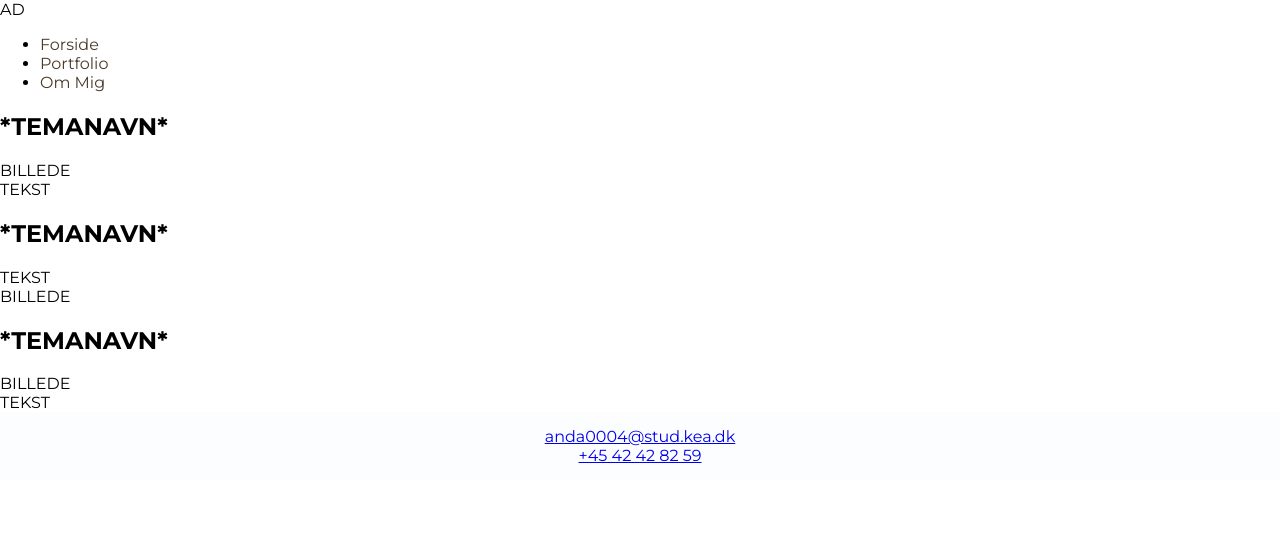
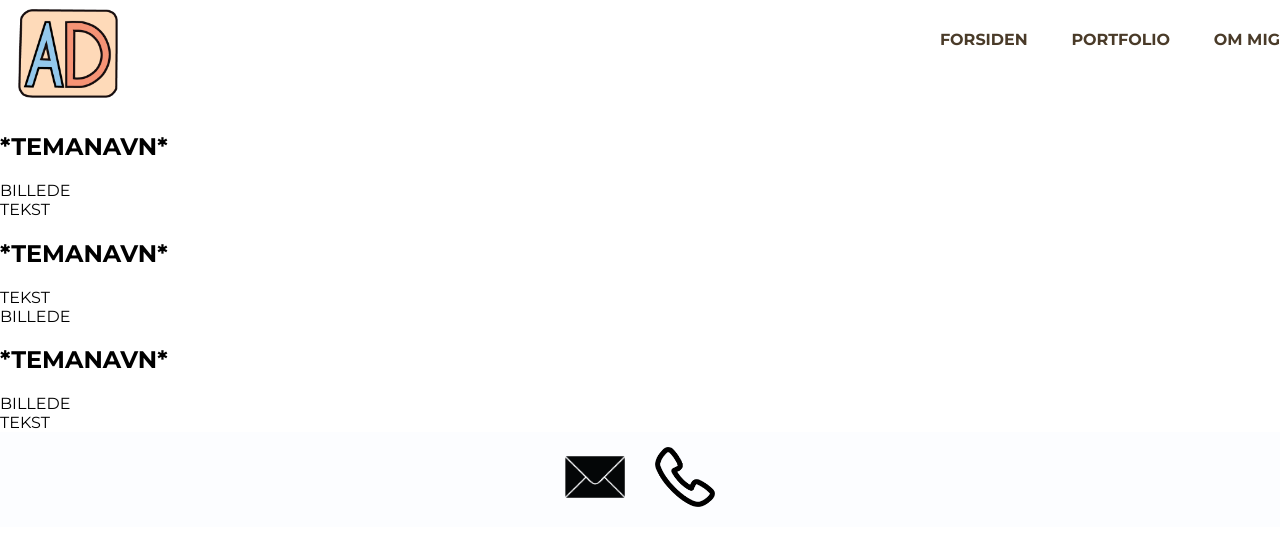
Before and after one commit to anjadavi/Eksamenssite, a plain HTML site: page potfolio.html in a window 1280 px wide. Drawn offline with Linux system fonts and the light colour scheme.

Commit message:
tilføjer header og footer

```diff
--- a/potfolio.html
+++ b/potfolio.html
@@ -3,22 +3,36 @@
 <head>
     <meta charset="UTF-8">
     <meta name="viewport" content="width=device-width, initial-scale=1.0">
-    <link href="https://fonts.googleapis.com/css2?family=Montserrat:ital,wght@0,100..900;1,100..900&display=swap" rel="stylesheet" />
-    <title>Portfolio Page</title>
+    <title>Forside</title>
     <link rel="stylesheet" href="style.css">
+    <link rel="stylesheet" href="scripts.js">
+    <link href="https://fonts.googleapis.com/css2?family=Montserrat:wght@300;400;500;600;700&display=swap" rel="stylesheet">
 </head>
+
+<body>
+
+
       <body>
         <header>
-        <div class="logo">
-            <span class="ad">AD</span>
+            <div>
+              <div class="mobil_header">
+                <input type="checkbox" id="burger-toggle" />
+                <label for="burger-toggle" class="burger-menu">&#9776;</label>
               </div>
+
               <nav>
-            <ul>
-                <li><a href="#">Forside</a></li>
-                <li><a href="#">Portfolio</a></li>
-                <li><a href="#">Om Mig</a></li>
+                <ul class="nav_bar">
+                  <li><a href="index.html">FORSIDEN</a></li>
+                  <li><a href="potfolio.html">PORTFOLIO</a></li>
+                  <li><a href="ommig.html">OM MIG</a></li>
                 </ul>
               </nav>
+              <div class="logo_container">
+                <a href="index.html"><img class="header_logo" src="/AD-logo.png" /></a>
+              </div>
+
+            </div>
+          </div>
         </header>
 
     <main>
@@ -46,9 +60,15 @@
     </main>
 
     <footer>
-        <div class="contact">
-            <a href="mailto:anda0004@stud.kea.dk">anda0004@stud.kea.dk</a>
-            <a href="tel:+4542428259">+45 42 42 82 59</a>
+        <div class="contact-container">
+            <a href="mail:anda0004@stud.kea.dk" class="contact">
+                <img class="contact-icon" src="/Mail-logo.png" alt="Email">
+                <span class="tooltip">anda0004@stud.kea.dk</span>
+            </a>
+            <a href="tlf:+4542428259" class="contact">
+                <img class="contact-icon" src="/Telefon-logo.png" alt="Phone">
+                <span class="tooltip">+45 42 42 82 59</span>
+            </a>
         </div>
     </footer>
 </body>
```
Lines whose indentation alone changed are shown as unchanged.
